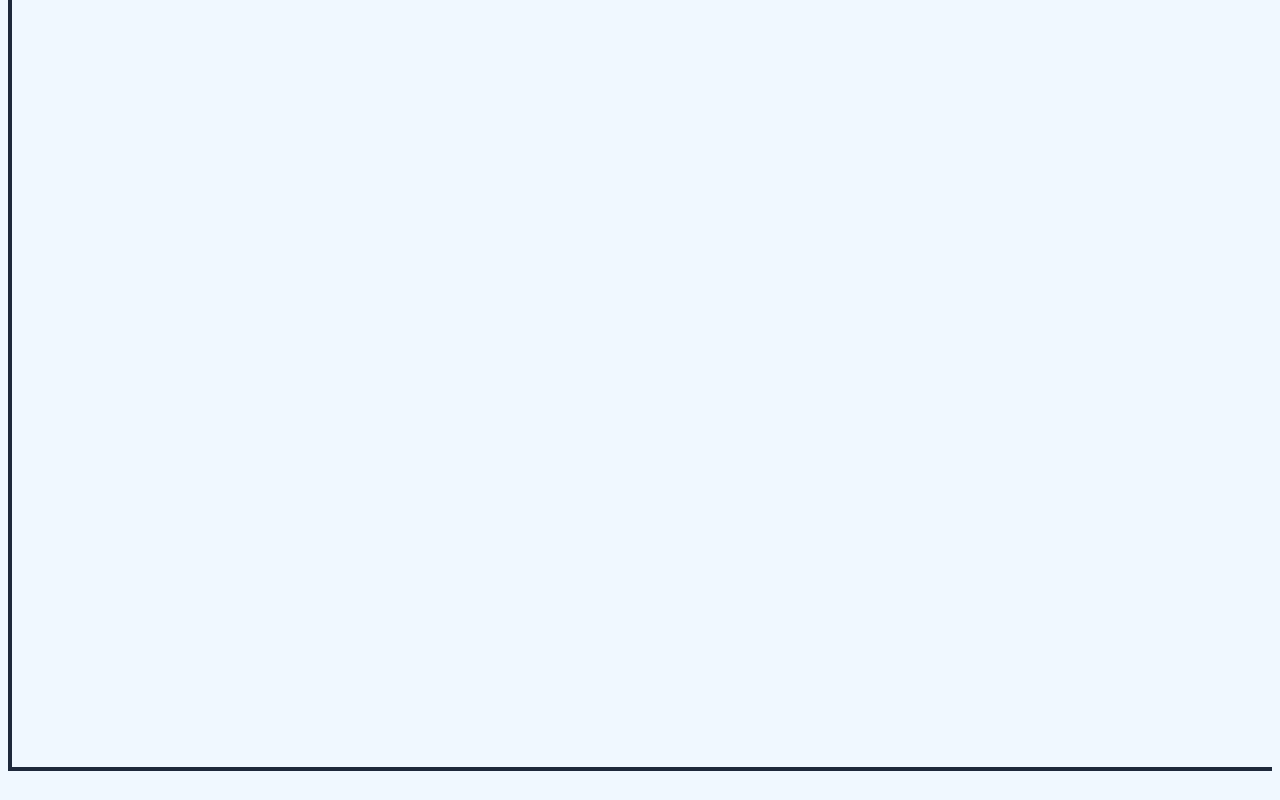
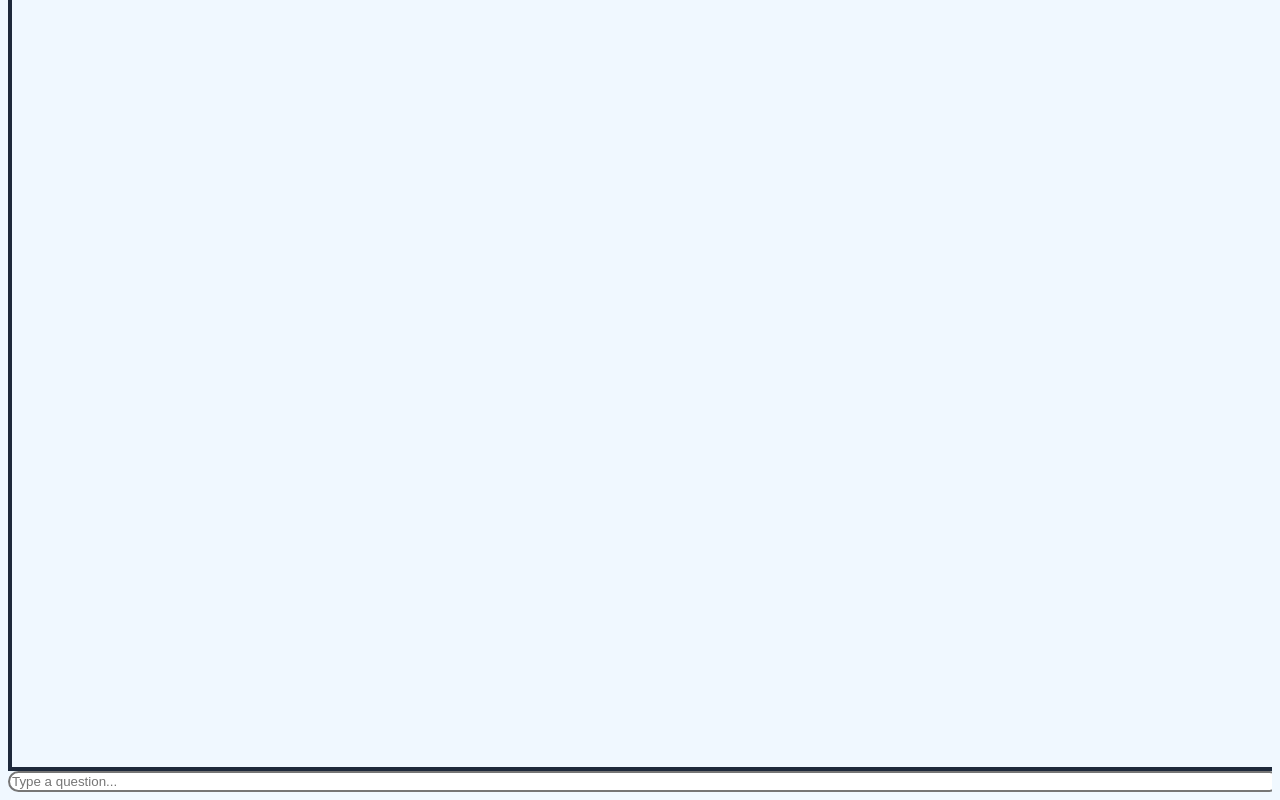
Before and after one commit to Abdulhadhi1/Kids-ai, a Next.js app: page / in a window 1280 px wide. Shown: the part 274-1074 px from the top of the page. Before the commit the page ends 1053 px from the top, so only its background shows below. Built offline with nearby package versions, Linux system fonts and the light colour scheme; no server answers.

Commit message:
Add text input input field

```diff
--- a/app/page.tsx
+++ b/app/page.tsx
@@ -102,7 +102,22 @@ export default function Home() {
       <CameraView />
 
       {/* Content Area - dynamic height */}
-      <div className="flex-1 overflow-y-auto pb-24">
+      <div className="flex-1 overflow-y-auto pb-24 px-4 flex flex-col items-center">
+        {!isLoading && (
+          <div className="w-full max-w-sm mb-4 mt-2">
+            <input
+              type="text"
+              placeholder="Type a question..."
+              className="w-full px-4 py-3 rounded-full border-2 border-primary/20 focus:border-primary focus:outline-none text-slate-700 shadow-sm transition-all"
+              onKeyDown={(e) => {
+                if (e.key === 'Enter') {
+                  handleAsk(e.currentTarget.value);
+                  e.currentTarget.value = '';
+                }
+              }}
+            />
+          </div>
+        )}
         <AnswerDisplay
           question={question}
           answer={answer}
```
